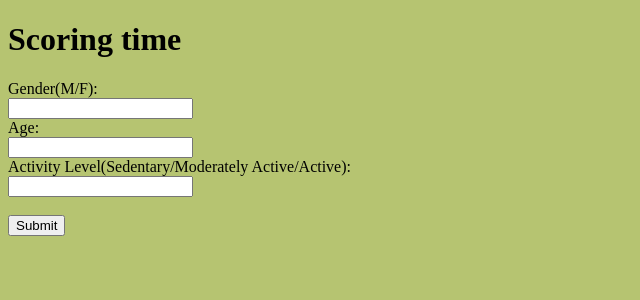
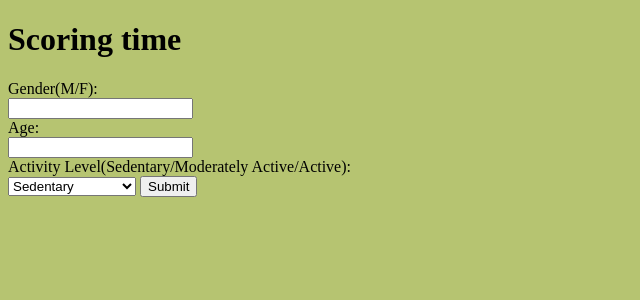
Before and after one commit to jaydenthelwell/real-food-diet, a Flask app: template app/templates/score.html in a window 1280 px wide. Shown: the top 300 px of the page, without its empty margins (0-640 px from the left). Run offline with Flask 3, Linux system fonts and the light colour scheme; the template is opened without the code that fills it, so the values that code supplies are empty.

```diff
--- a/app/templates/score.html
+++ b/app/templates/score.html
@@ -17,7 +17,11 @@
         <input type="text" id="age" name="age"><br>
 
         <label for="activity_level">Activity Level(Sedentary/Moderately Active/Active):</label><br>
-        <input type="text" id="activity_level" name="activity_level"><br><br>
+        <select name="activity_level">
+          <option value="sedentary">Sedentary</option>
+          <option value="moderately active">Moderately Active</option>
+          <option value="active">Active</option>
+        </select>
 
         <input type="hidden" id="total_calories" name="total_calories" value="{{ total_calories }}">
 
```
